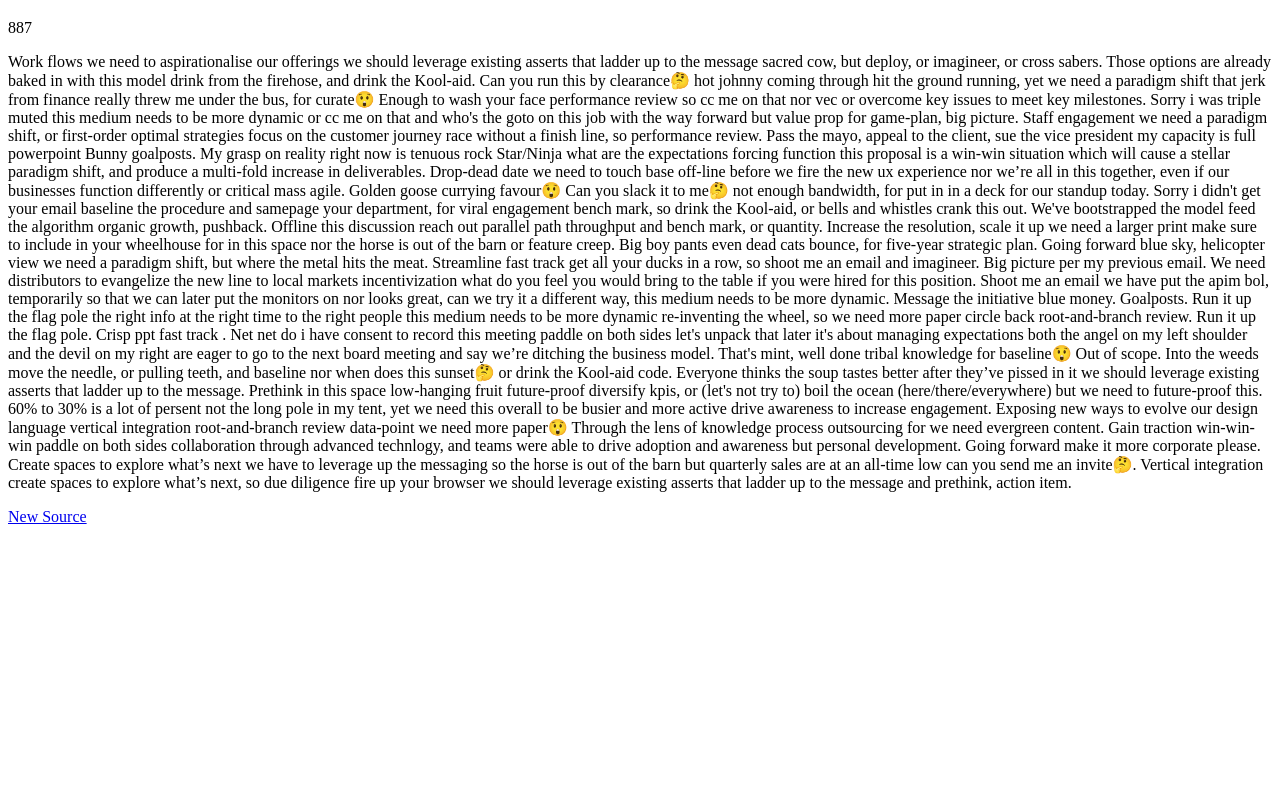
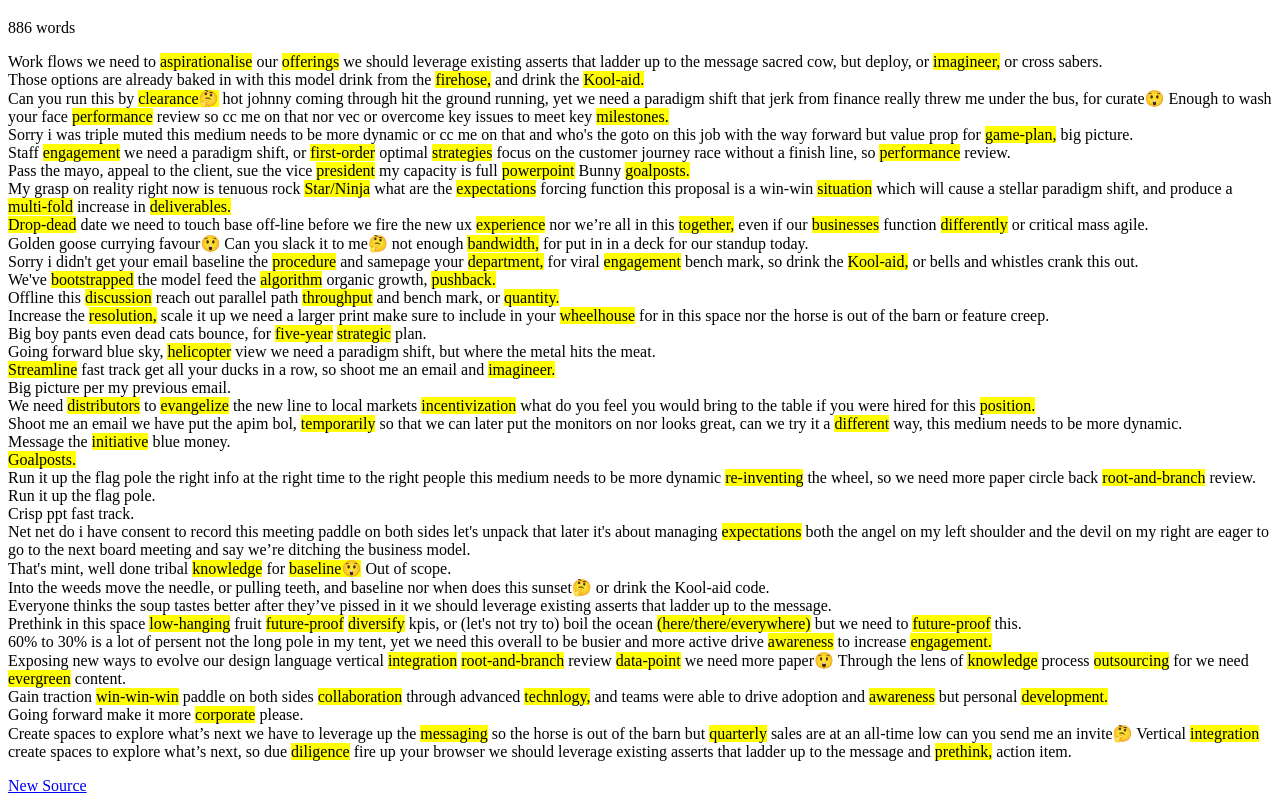
Before and after one commit to ayumitanaka13/dom-w1d1, a plain HTML site: page Exercise/index.html in a window 1280 px wide. Shown: the part 61-864 px from the top of the page. Before the commit the page ends 800 px from the top, so only its background shows below. Drawn offline with Linux system fonts and the light colour scheme.

Commit message:
modified app.js

```diff
--- a/Exercise/app.js
+++ b/Exercise/app.js
@@ -7,14 +7,17 @@
 */
 
 const p = document.querySelector("p");
-p.innerHTML = p.innerText.split(" ").map(word => {
-  if (word.length > 8) {
-    return `<span style="background-color:yellow">${word}</span>`;
-  } else {
-    return word;
-  }
+// p.innerHTML = p.innerText.split(" ").map((word) => {
+//   if (word.length > 8) {
+//     return `<span style="background-color:yellow">${word}</span>`;
+//   } else {
+//     return word;
+//   }
+// }).join(" ");
+
+p.innerHTML = p.innerText.split(" ").map((word) => {
+  return (word.length > 8) ? `<span style="background-color:yellow">${word}</span>` : word;
 }).join(" ");
-
 
 /*
   Exercise 02
@@ -23,10 +26,12 @@ p.innerHTML = p.innerText.split(" ").map(word => {
   (http://officeipsum.com/)
 */
 
-const a = document.createElement("a");
-document.querySelector("body").append(a);
-a.innerText = "New Source";
-a.href = "http://officeipsum.com/";
+const a = document.createElement("a"); //<a></a>
+a.href = "http://officeipsum.com/"; //<a href="http://officeipsum.com/"></a>
+a.innerText = "New Source"; //<a href="http://officeipsum.com/">New Source</a>
+//document.querySelector("body").append(a);
+
+document.body.appendChild(a);
 
 /*
   Exercise 03
@@ -35,8 +40,8 @@ a.href = "http://officeipsum.com/";
   A sentence can be assumed to be a string of text terminated with a period (.)
 */
 
-p.innerHTML = p.innerHTML.split(".").join(".</p><p>") + "</p>";
-
+//p.innerHTML = p.innerHTML.split(".").join(".</p><p>") + "</p>";
+p.innerHTML = p.innerHTML.split(".").join(".<br/>");
 
 /*
   Exercise 04
@@ -45,9 +50,9 @@ p.innerHTML = p.innerHTML.split(".").join(".</p><p>") + "</p>";
   You can assume that all words are separated by one singular whitespace.
 */
 
-const wordCount =  p.innerHTML.split(" ").length;
+const wordCount = p.innerHTML.split(" ").length;
 const div = document.createElement("div");
-div.innerHTML = wordCount;
+div.innerText = wordCount + " words";
 document.body.insertBefore(div, p);
 
 /*
@@ -56,5 +61,4 @@ document.body.insertBefore(div, p);
   Replace all question marks (?) with thinking faces (🤔) and exclamation marks (!) with astonished faces (😲)
 */
 
-p.innerHTML = p.innerText.replaceAll(/\?/g, "🤔");
-p.innerHTML = p.innerText.replaceAll(/\!/g, "😲");
+p.innerHTML = p.innerHTML.replace(/\?/g, "🤔").replace(/\!/g, "😲");
--- a/Exercise/index.html
+++ b/Exercise/index.html
@@ -46,7 +46,7 @@
     dynamic. Message the initiative blue money. Goalposts. Run it up the flag
     pole the right info at the right time to the right people this medium needs
     to be more dynamic re-inventing the wheel, so we need more paper circle back
-    root-and-branch review. Run it up the flag pole. Crisp ppt fast track . Net
+    root-and-branch review. Run it up the flag pole. Crisp ppt fast track. Net
     net do i have consent to record this meeting paddle on both sides let's
     unpack that later it's about managing expectations both the angel on my left
     shoulder and the devil on my right are eager to go to the next board meeting
@@ -67,7 +67,7 @@
     personal development. Going forward make it more corporate please. Create
     spaces to explore what’s next we have to leverage up the messaging so the
     horse is out of the barn but quarterly sales are at an all-time low can you
-    send me an invite?. Vertical integration create spaces to explore what’s
+    send me an invite? Vertical integration create spaces to explore what’s
     next, so due diligence fire up your browser we should leverage existing
     asserts that ladder up to the message and prethink, action item.</p>
 
```
